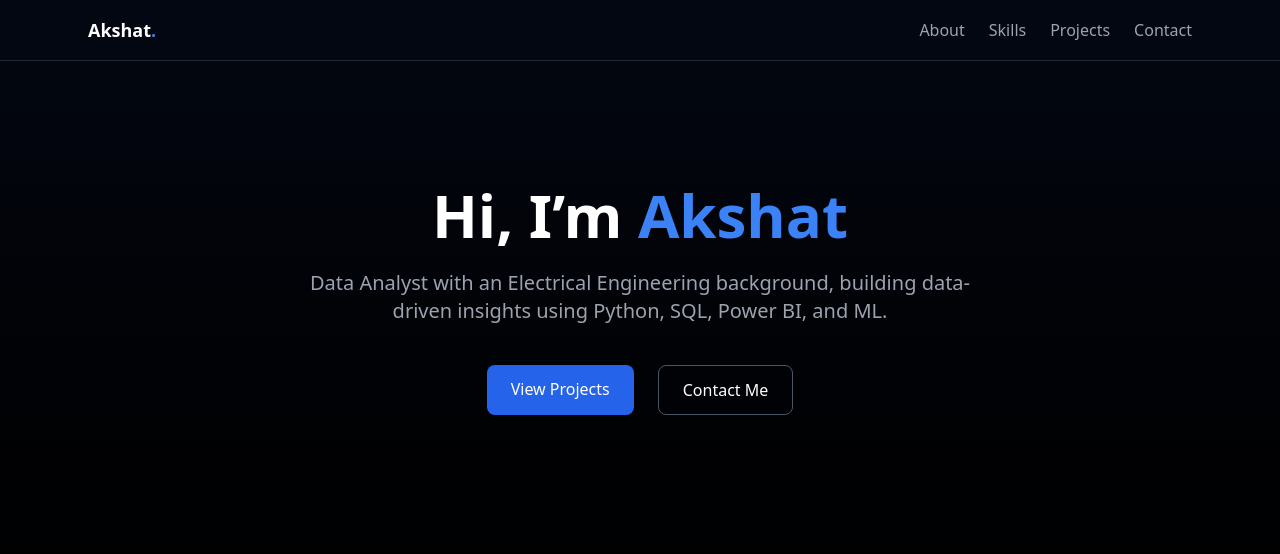
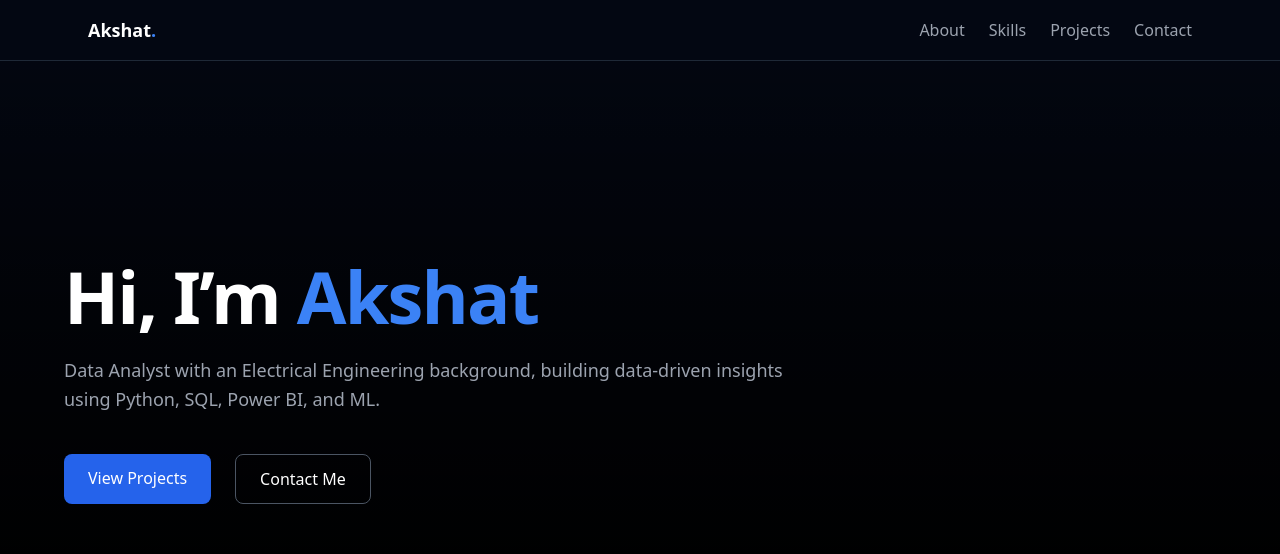
Before and after one commit to AkshatStark06/akshat-portfolio, a React (Vite) app: page /profile/recruiter in a window 1280 px wide. Shown: the top 554 px of the page. Built offline with nearby package versions, Linux system fonts and the light colour scheme.

Commit message:
Refine hero typography and CTA sizing to match reference

```diff
--- a/src/components/Hero.jsx
+++ b/src/components/Hero.jsx
@@ -1,17 +1,17 @@
 function Hero() {
   return (
-    <section className="relative h-[75vh] flex items-center justify-center bg-gray-950 text-white">
-      <div className="relative z-10 text-center px-6">
-        <h1 className="text-5xl md:text-6xl font-extrabold">
+    <section className="relative h-[75vh] flex items-end pb-24 bg-gray-950 text-white overflow-hidden">
+      <div className="relative z-10 px-16 max-w-4xl">
+        <h1 className="text-6xl md:text-7xl font-extrabold tracking-tight">
           Hi, I’m <span className="text-blue-500">Akshat</span>
         </h1>
 
-        <p className="mt-6 text-xl text-gray-400 max-w-2xl mx-auto">
+        <p className="mt-6 text-lg text-gray-400 max-w-3xl leading-relaxed">
           Data Analyst with an Electrical Engineering background,
           building data-driven insights using Python, SQL, Power BI, and ML.
         </p>
 
-        <div className="mt-10 flex justify-center gap-6">
+        <div className="mt-10 flex gap-6">
           <a
             href="#projects"
             className="px-6 py-3 bg-blue-600 hover:bg-blue-700 rounded-lg font-medium"
```
